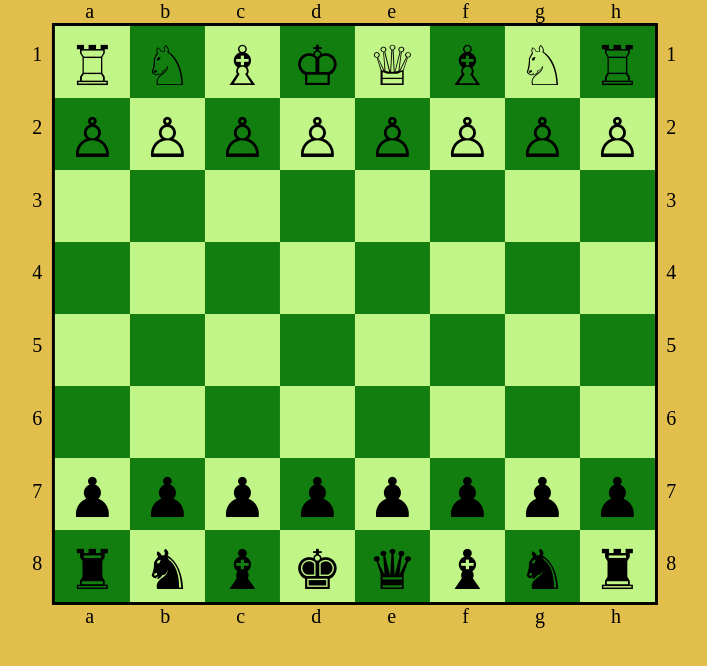
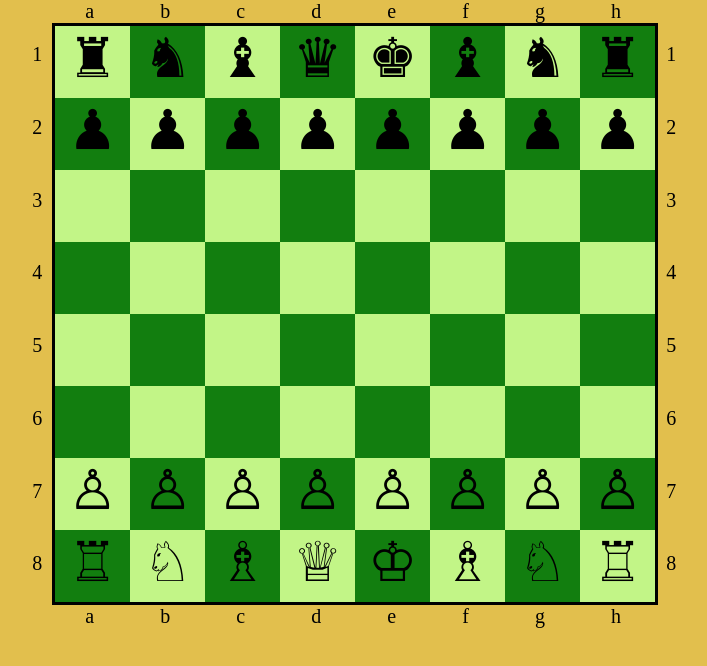
Before and after one commit to Eliwhard98/Ajedrez, a plain HTML site: page index.html in a window 1280 px wide. Shown: the whole page, without its empty margins (275-982 px from the left). Drawn offline with Linux system fonts and the light colour scheme; a web font is replaced by a local one.

Commit message:
Update incio.css

```diff
--- a/Css/incio.css
+++ b/Css/incio.css
@@ -68,7 +68,3 @@ body{
     text-align: center;
     font-size: 55px;
 }
-
-.tablero,.ficha{
-    transform: rotate(180deg);
-}
```
